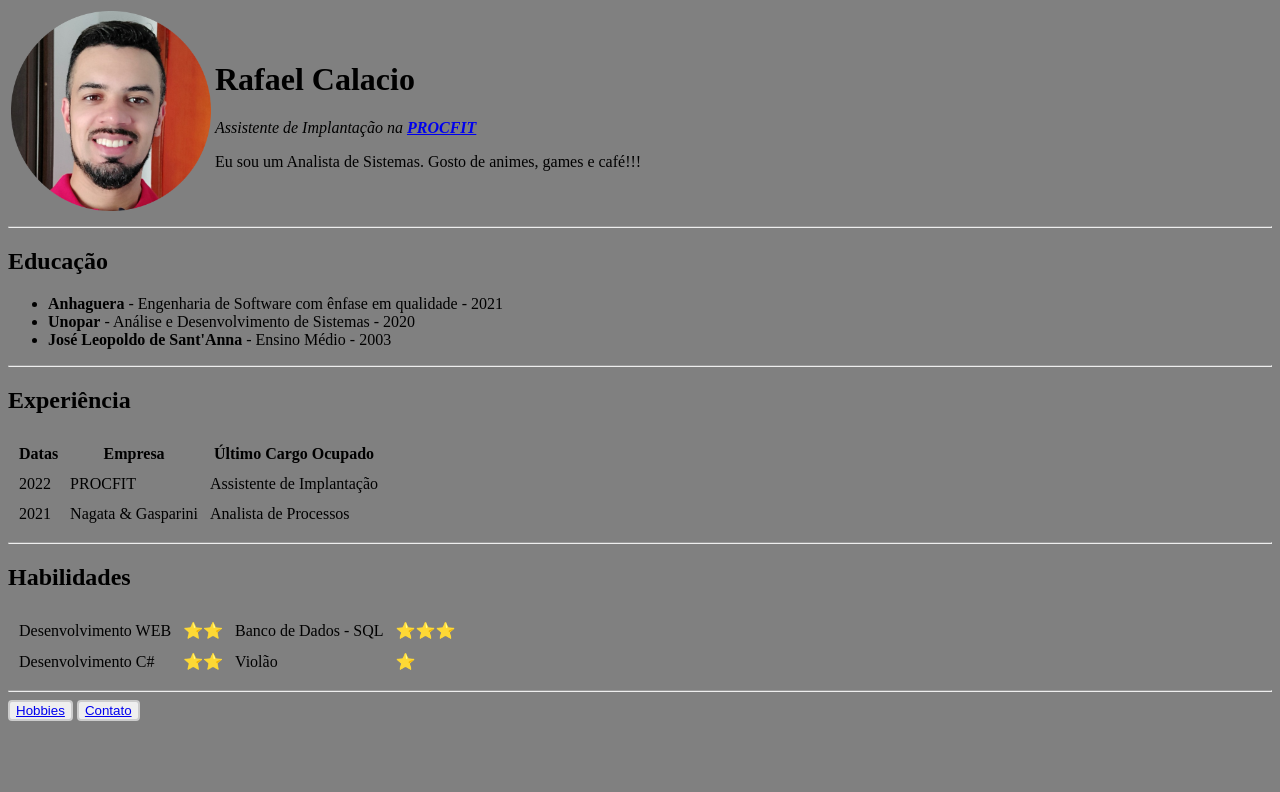
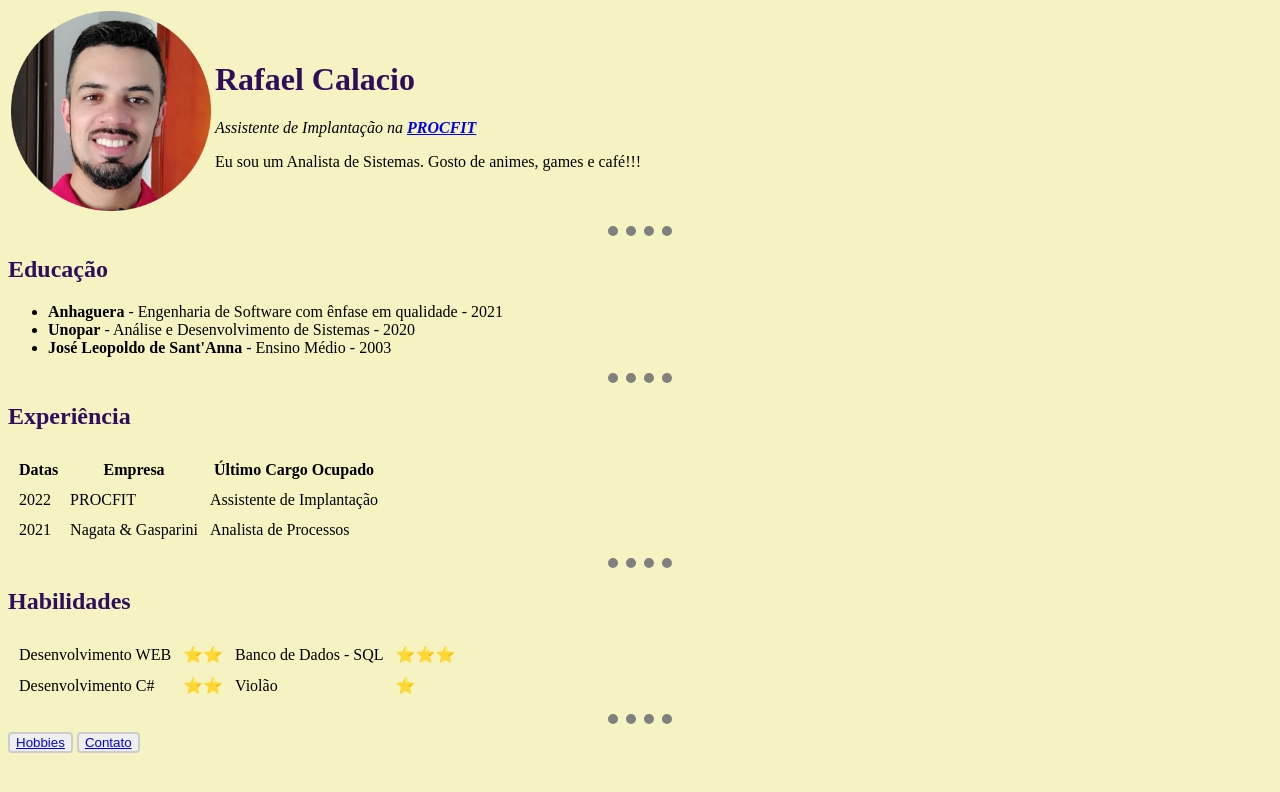
Before and after one commit to rafaelcalacio/CV, a plain HTML site: page index.html in a window 1280 px wide. Drawn offline with Linux system fonts and the light colour scheme.

Commit message:
home_commit 31032023

```diff
--- a/format.css
+++ b/format.css
@@ -3,12 +3,36 @@
     text-align: center;
 }
 
+
+
+hr{
+    align: center;
+    width: 5%;
+    border-style: none;
+    border-top-style: dotted;
+    border-color:grey;
+    border-width: 10px;
+
+}
+
+h1{
+    color:#2F0F5D;
+}
+
+h2{
+    color: #2F0F5D;
+}
+
+h3{
+    color:#2F0F5D;
+}
+
 body{
-    background-color: gray;
+    background-color:#F5F3C1;
 }
 
 #tabelaContatos{
-    width: 90%;
+    width: 85%;
     text-align: center;
 }
 
```
